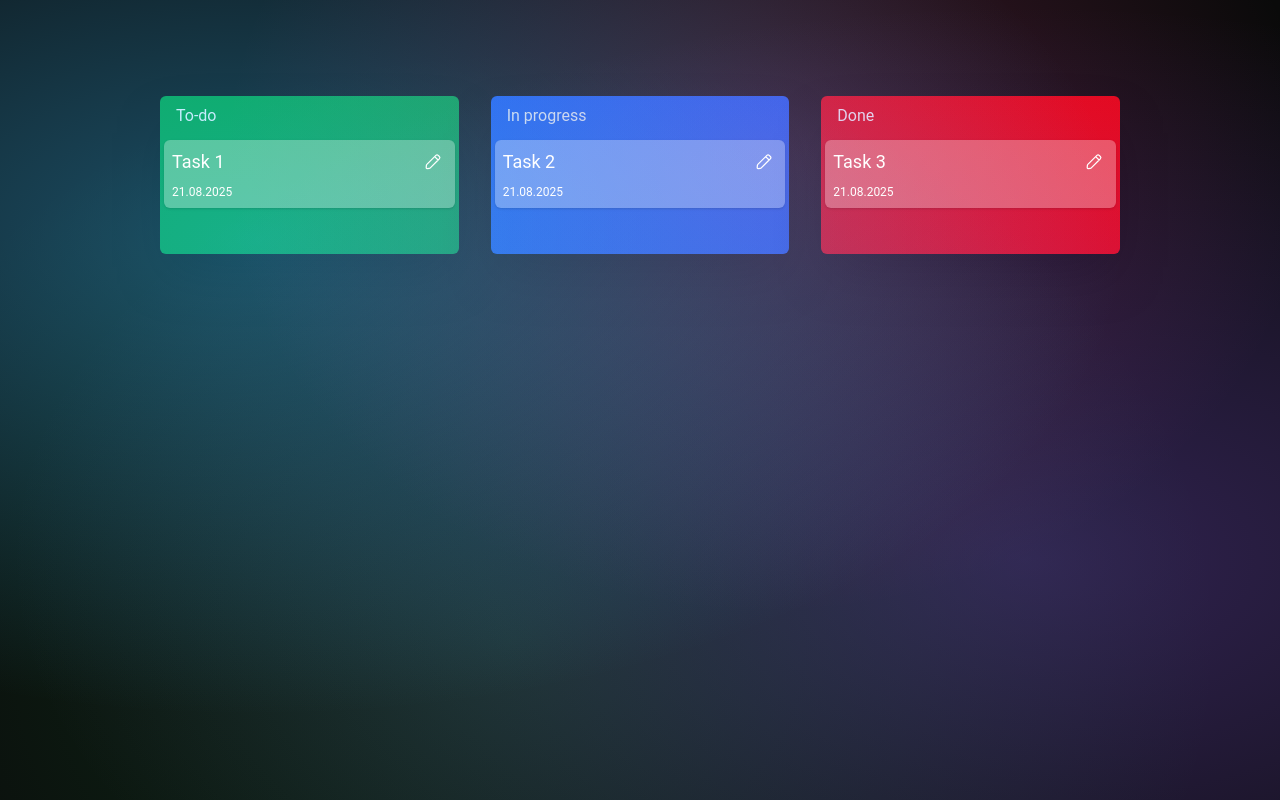
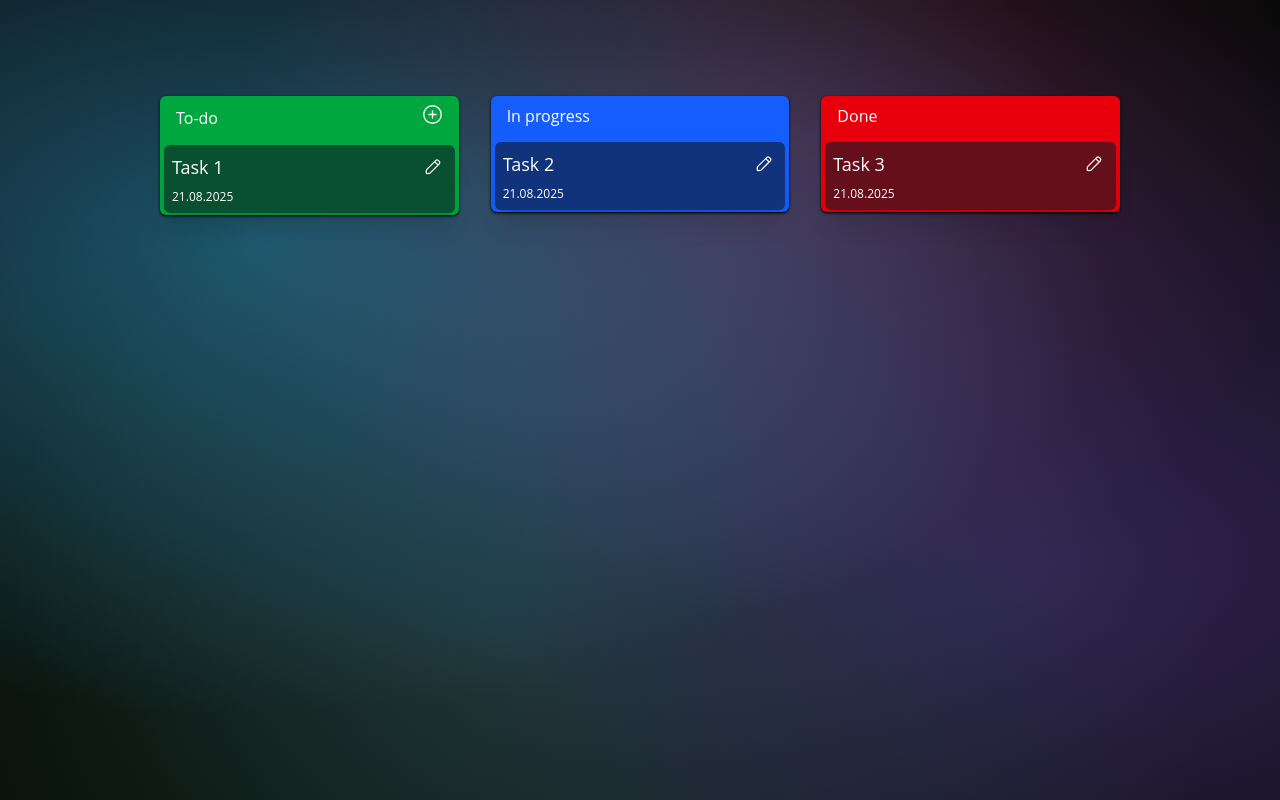
Before and after one commit to EfeHasircioglu/cool-kanban-board, a React (Vite) app: page / in a window 1280 px wide. Built offline with nearby package versions, Linux system fonts and the light colour scheme.

Commit message:
a better state

```diff
--- a/index.html
+++ b/index.html
@@ -1,5 +1,5 @@
 <!DOCTYPE html>
-<html lang="en">
+<html lang="tr">
   <head>
     <meta charset="UTF-8" />
     <meta name="viewport" content="width=device-width, initial-scale=1.0" />
--- a/src/AddNewItem.jsx
+++ b/src/AddNewItem.jsx
@@ -18,11 +18,33 @@ export default function AddNewItem({ taskList, setTasks }) {
     ]); /* burada varolan array + yeni itemimiz ile yeni bir array oluşturuyoruz */
   }
   return (
-    <button
-      onClick={handleClick}
-      className="border-1 border-dashed rounded-md justify-self-center w-[97%] p-1 m-1 cursor-pointer"
-    >
-      <span>Add new item +</span>
+    <button onClick={handleClick} className="z-50 cursor-pointer">
+      <span>
+        <svg
+          width="21px"
+          height="21px"
+          stroke-width="1.5"
+          viewBox="0 0 24 24"
+          fill="none"
+          xmlns="http://www.w3.org/2000/svg"
+          color="#fff"
+        >
+          <path
+            d="M8 12H12M16 12H12M12 12V8M12 12V16"
+            stroke="#fff"
+            stroke-width="1.5"
+            stroke-linecap="round"
+            stroke-linejoin="round"
+          ></path>
+          <path
+            d="M12 22C17.5228 22 22 17.5228 22 12C22 6.47715 17.5228 2 12 2C6.47715 2 2 6.47715 2 12C2 17.5228 6.47715 22 12 22Z"
+            stroke="#fff"
+            stroke-width="1.5"
+            stroke-linecap="round"
+            stroke-linejoin="round"
+          ></path>
+        </svg>
+      </span>
     </button>
   );
 }
--- a/src/List.jsx
+++ b/src/List.jsx
@@ -1,3 +1,4 @@
+import { AnimatePresence, motion } from "motion/react";
 import AddNewItem from "./addNewItem";
 import ListItem from "./ListItem";
 
@@ -16,31 +17,38 @@ export default function List({
   };
   return (
     <div
-      className={`m-4 h-auto rounded-md group shadow-2xl shadow-black ${bgColors[bgColor]}`}
+      className={`m-4 h-min rounded-md group shadow shadow-black z-50 ${bgColors[bgColor]}`}
     >
-      <div className="flex flex-col">
-        <div className="px-4 py-2">{header}</div>
+      <div className="flex flex-col z-50">
+        <div className="px-4 z-50 py-2 flex flex-row justify-between items-center">
+          <div>{header}</div>
+          <div>
+            {addSection && (
+              <div className="z-50">
+                <AddNewItem taskList={taskList} setTasks={setTasks} />
+              </div>
+            )}
+          </div>
+        </div>
+        <AnimatePresence>
           {taskList
             .filter((task) => task.status === status)
             .map((task) => (
+              <motion.div
+                key={task.id}
+                initial={{ opacity: 0, y: -2 }}
+                animate={{ opacity: 1, y: 2 }}
+                exit={{ opacity: 0, y: 10 }}
+              >
                 <ListItem
                   key={task.id}
                   task={task}
                   setTasks={setTasks}
                   taskList={taskList}
                 />
+              </motion.div>
             ))}
-        {addSection && (
-          <div
-            className={`${
-              taskList.length === 0
-                ? "block self-center"
-                : "opacity-0 group-hover:opacity-100 transition-opacity duration-300 z-50"
-            }`}
-          >
-            <AddNewItem taskList={taskList} setTasks={setTasks} />
-          </div>
-        )}
+        </AnimatePresence>
       </div>
     </div>
   );
--- a/src/ListItem.jsx
+++ b/src/ListItem.jsx
@@ -1,36 +1,77 @@
-import { isExists } from "date-fns";
-import { useState } from "react";
+import { AnimatePresence, motion } from "motion/react";
+import { useEffect, useState, useRef } from "react";
 export default function ListItem({ task, setTasks, taskList }) {
   const [tempTitle, setTempTitle] = useState(task.title);
   const [tempDate, setTempDate] = useState(task.date);
+  const [isDropdownOpen, setDropdownOpen] = useState(false);
+  const dropdownRef = useRef(null);
+  /* dropdown açıkken, dropdown dışına basınca kapanmasını sağlayacakk fonksiyon */
+  useEffect(() => {
+    function handleClickOutside(e) {
+      if (dropdownRef.current && !dropdownRef.current.contains(e.target)) {
+        setDropdownOpen(false);
+      }
+    }
+    document.addEventListener("mousedown", handleClickOutside);
+    return () => document.removeEventListener("mousedown", handleClickOutside);
+  }, []);
+  /* editleme durumunu düzenleyen fonksiyon */
+  function handleDeletion(taskId) {
+    /* TODO: buraya bir türlü bir confirmation da yapılsa güzel olur */
+    setTasks(taskList.filter((task) => task.id !== taskId));
+  }
   function handleEditing(taskId) {
+    setTasks(
+      taskList.map((task) => {
+        if (task.id === taskId) {
+          if (!task.isEditing) {
+            //task için edit modu açılıyor
+            return { ...task, isEditing: true };
+          } else {
+            //task'ı sıfırdan oluşturduğumuz için bu durumda kaydediyoruz
+            return {
+              ...task,
+              title: tempTitle,
+              date: tempDate,
+              isEditing: false,
+            };
+          }
+        } else {
+          return task; //eğer task id !=== bizim taskımızın id değilse o zaman task olduğu gibi kalsın
+        }
+      }) /* tasklar içerisinde arama yapılıyor, eğer task bizim istediğimiz task ise, verilerini bizim istediğimiz şekilde yapıp kaydediyor, değilse zaten hiç ellemiyor, olduğu gibi kalıyor */
+    );
+  }
+  function cancelEditing(taskId) {
+    /* buradaki amacımız, eğer taskımız önceden kaydedilmiş ve edit butonundan değiştirilecek ise, o zaman sadece bu ekranı kapatıyor ve herhangi bir güncelleme yapmıyor ama eğer yeni eklenmiş bir görev ise, o zaman bu görevi discard ediyor  */
+    const originalTask = taskList.find((t) => t.id === taskId);
+
+    /* eğer task zaten önceden varsa, yani kaydedilmiş ise; */
+    if (originalTask && originalTask.title !== "") {
       setTasks(
         taskList.map((task) =>
           task.id === taskId
-          ? { ...task, title: tempTitle, date: tempDate, isEditing: false }
+            ? { ...task, isEditing: false } //sadece isEditing'i false yap, diğer değerler olduğu gibi dursun
             : task
-      ) /* tasklar içerisinde arama yapılıyor, eğer task bizim istediğimiz task ise, verilerini bizim istediğimiz şekilde yapıp kaydediyor, değilse zaten hiç ellemiyor, olduğu gibi kalıyor */
-    );
-  }
-  function cancelEditing(taskId) {
-    const originalTask = taskList.find((t) => t.id === taskId);
-    if (originalTask !== undefined) {
-      taskList.filter((task) => task.id != taskId);
-      setTasks(
-        taskList.map((task) => (task.id === taskId ? originalTask : task))
+        )
       );
     } else {
+      /* eğer yeni oluşturulmuş bir task ise direk onu sil */
       setTasks(taskList.filter((task) => task.id !== taskId));
     }
-    setTasks(
-      taskList.map((task) => (task.id === taskId ? originalTask : task))
-    ); /* eğer task id bizim editlediğimiz görevin id'si ise o eski durumuna dönüyor, eğer değilse zaten diğerleri olduğu gibi kalıyor */
   }
   return task.isEditing ? (
-    <div className="p-2 m-1 bg-white/30 rounded-md shadow z-50">
+    <AnimatePresence>
+      <motion.div
+        key={task.id}
+        initial={{ opacity: 0, y: -2 }}
+        animate={{ opacity: 1, y: 0 }}
+        exit={{ opacity: 0, y: 2 }}
+      >
+        <div className="p-2 m-1 bg-gray-900/60 rounded-md shadow z-50">
           <div className="flex flex-col gap-2">
             <input
-          className="border-1 border-white/40 bg-white/20 rounded-md p-1"
+              className="border-1 border-white/10 bg-white/10 rounded-md p-1 pl-2"
               placeholder="Title of the task"
               type="text"
               name="title"
@@ -39,7 +80,7 @@ export default function ListItem({ task, setTasks, taskList }) {
               onChange={(e) => setTempTitle(e.target.value)}
             />
             <input
-          className="border-1 border-white/40 bg-white/20 rounded-md p-1"
+              className="border-1 border-white/10 bg-white/10 rounded-md p-1 pl-2"
               placeholder="Enter the due date"
               type="date"
               name="date"
@@ -50,7 +91,7 @@ export default function ListItem({ task, setTasks, taskList }) {
             />
             <div className="flex flex-row gap-3">
               <button
-            className="bg-white/20 rounded-md hover:bg-white/30 text-white p-1 w-fit px-3"
+                className="bg-white/10 rounded-md hover:bg-white/5 text-white p-1 w-fit px-3"
                 type="button"
                 id="editButton"
                 onClick={() => handleEditing(task.id)}
@@ -58,7 +99,7 @@ export default function ListItem({ task, setTasks, taskList }) {
                 Save
               </button>
               <button
-            className="bg-white/20 rounded-md hover:bg-white/30 text-white p-1 w-fit px-3"
+                className="bg-white/10 rounded-md hover:bg-white/5 text-white p-1 w-fit px-3"
                 type="button"
                 id="editButton"
                 onClick={() => cancelEditing(task.id)}
@@ -67,9 +108,18 @@ export default function ListItem({ task, setTasks, taskList }) {
               </button>
             </div>
           </div>
-    </div> /* editlenebilir durumdaki itemler için */
+        </div>
+      </motion.div>
+    </AnimatePresence>
   ) : (
-    <div className="relative p-2 m-1 bg-white/30 rounded-md shadow cursor-grab z-50">
+    /* editlenebilir durumdaki itemler için */
+
+    <div className="relative p-2 m-1 bg-gray-900/60 rounded-md shadow-xl z-50">
+      <div ref={dropdownRef}>
+        <button
+          className="inline cursor-pointer h-0 absolute right-0"
+          onClick={() => setDropdownOpen((prev) => !prev)}
+        >
           <svg
             width="27.5px"
             height="27.5px"
@@ -77,8 +127,7 @@ export default function ListItem({ task, setTasks, taskList }) {
             stroke-width="1.5"
             fill="none"
             xmlns="http://www.w3.org/2000/svg"
-        color="#000000"
-        className="absolute right-2 hover:bg-white/40 p-1 transition-colors rounded"
+            className="absolute right-2 hover:bg-white/10 p-1 transition-colors rounded"
           >
             <path
               d="M14.3632 5.65156L15.8431 4.17157C16.6242 3.39052 17.8905 3.39052 18.6716 4.17157L20.0858 5.58579C20.8668 6.36683 20.8668 7.63316 20.0858 8.41421L18.6058 9.8942M14.3632 5.65156L4.74749 15.2672C4.41542 15.5993 4.21079 16.0376 4.16947 16.5054L3.92738 19.2459C3.87261 19.8659 4.39148 20.3848 5.0115 20.33L7.75191 20.0879C8.21972 20.0466 8.65806 19.8419 8.99013 19.5099L18.6058 9.8942M14.3632 5.65156L18.6058 9.8942"
@@ -88,6 +137,40 @@ export default function ListItem({ task, setTasks, taskList }) {
               stroke-linejoin="round"
             ></path>
           </svg>
+        </button>
+        <AnimatePresence className="z-100">
+          {isDropdownOpen && (
+            <motion.div
+              initial={{ opacity: 0, y: 0 }}
+              animate={{ opacity: 1, y: 2 }}
+              exit={{ opacity: 0, y: -2 }}
+              transition={{ duration: 0.15, ease: "easeOut" }}
+              className="z-100"
+            >
+              <div className="flex flex-col gap-1 absolute right-0 top-7 text-xs bg-black p-1 rounded-xl">
+                <button
+                  onClick={() => {
+                    handleEditing(task.id);
+                    setDropdownOpen(false);
+                  }}
+                  className="hover:bg-white/30 px-2 py-1 w-full rounded-lg cursor-pointer"
+                >
+                  Edit
+                </button>
+                <button
+                  onClick={() => {
+                    handleDeletion(task.id);
+                    setDropdownOpen(false);
+                  }}
+                  className="hover:bg-white/30 px-2 py-1 w-full rounded-lg cursor-pointer"
+                >
+                  Delete
+                </button>
+              </div>
+            </motion.div>
+          )}
+        </AnimatePresence>
+      </div>
       <div className="flex flex-col gap-2">
         <span className="text-lg">{task.title}</span>
         <span className="text-xs">{task.date}</span>
--- a/src/index.css
+++ b/src/index.css
@@ -1,5 +1,5 @@
 :root {
-  font-family: "Roboto", Arial, Helvetica, sans-serif;
+  font-family: "Open Sans", Arial, Helvetica, sans-serif;
   line-height: 1.5;
   font-weight: 400;
   font-synthesis: none;
```
Lines whose indentation alone changed are shown as unchanged.
